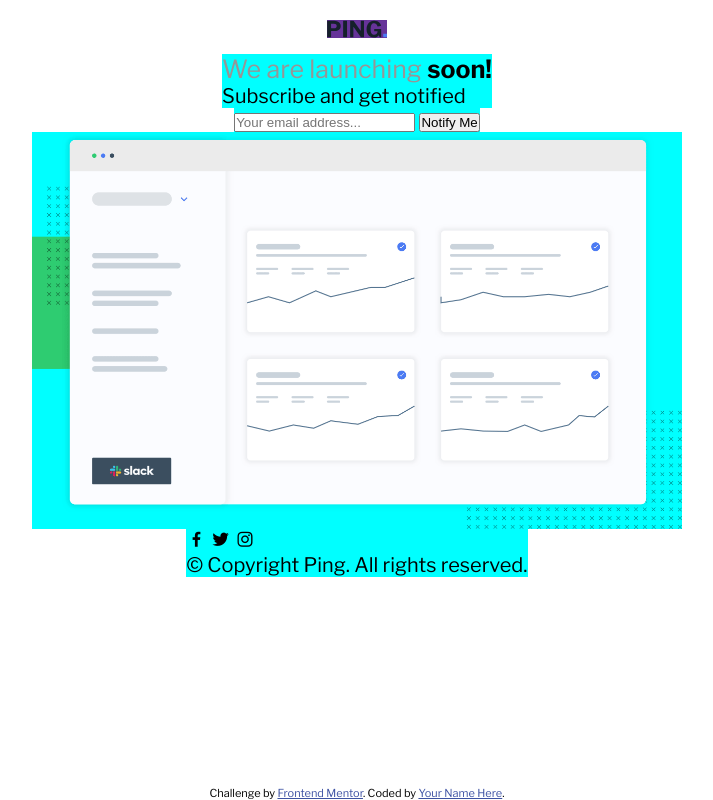
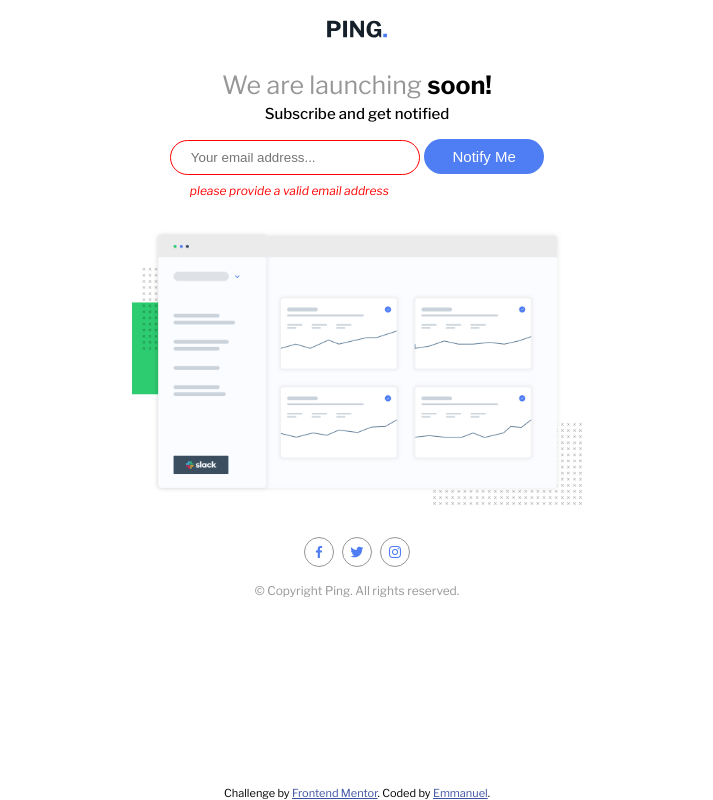
Before and after one commit to E00440/frontendmentor-ping-single-column-coming-soon-page, a plain HTML site: page index.html in a window 1280 px wide. Both pictures are taken after a click on the button "Notify Me". Shown: the whole page, without its empty margins (283-996 px from the left). Drawn offline with nearby package versions, Linux system fonts and the light colour scheme.

Commit message:
finished error and subscribed messages for the email input

```diff
--- a/index.html
+++ b/index.html
@@ -21,26 +21,37 @@
   </header>
 
   <main class="main">
-    <div class="main-div">
+    <div class="main-div main-div-one">
       <p class="main-launching-text">We are launching <span class="main-launching-span"><strong>soon!</strong></span></p>
 
       <p class="main-subscribe-text">Subscribe and get notified</p>
     </div>
 
-    <div class="main-div">
-      <input type="email" name="email" id="email" placeholder="Your email address..." class="main-email-input">
+    <div class="main-div main-div-two">
+      <div class="div-two-first-div">
+        <input type="email" name="email" id="email" placeholder="Your email address..." required class="main-email-input js-main-email-input">
 
-      <button type="submit" class="main-submit-button">Notify Me</button>
+        <button type="submit" id="email" class="main-submit-button js-main-submit-button">Notify Me</button>
+      </div>
+
+      <div class="div-two-second-div">
+        <p class="error-text js-error-text"></p>
+      </div>
     </div>
 
-    <div class="main-div">
+    <div class="main-div main-div-three">
       <img src="/images/illustration-dashboard.png" alt="illustration-dashboard" class="main-illustration-img">
     </div>
 
-    <div class="main-div">
-      <i class='bx bxl-facebook'></i>
-      <i class='bx bxl-twitter'></i>
-      <i class='bx bxl-instagram' ></i>
+    <div class="main-div main-div-four">
+      <div class="icons-container">
+        <div class="icon-background"><i class='bx bxl-facebook'></i></div>
+
+        <div class="icon-background"><i class='bx bxl-twitter'></i></div>
+
+        <div class="icon-background"><i class='bx bxl-instagram' ></i></div>
+
+      </div>
 
 
       <p class="main-copyright">&copy; Copyright Ping. All rights reserved.</p>
@@ -50,7 +61,7 @@
   <footer class="footer">
     <p class="attribution">
       Challenge by <a href="https://www.frontendmentor.io?ref=challenge" target="_blank">Frontend Mentor</a>.
-      Coded by <a href="#">Your Name Here</a>.
+      Coded by <a href="https://github.com/E00440" target="_blank">Emmanuel</a>.
     </p>
   </footer>
 
--- a/scripts/main.js
+++ b/scripts/main.js
@@ -0,0 +1,54 @@
+let inputElement = document.querySelector('.js-main-email-input');
+
+const buttonElement = document.querySelector('.js-main-submit-button');
+
+const errorElement = document.querySelector('.js-error-text');
+
+buttonElement.addEventListener('click', () => {
+  if (inputElement.value === '') {
+    invalidEmailInput();
+  } else if (!inputElement.value.includes('@')) {
+    invalidEmailInput();
+  } else if (!inputElement.value.includes('.')) {
+    invalidEmailInput();
+  } else {
+    validEmailInput();
+  }
+});
+
+inputElement.addEventListener('keydown', (event) => {
+  if (event.key === 'Enter') {
+    if(inputElement.value === '') {
+      invalidEmailInput();
+    } else if (!inputElement.value.includes('@')) {
+      invalidEmailInput();
+    } else if (!inputElement.value.includes('.')) {
+      invalidEmailInput();
+    } else {
+      validEmailInput();
+    }
+  }
+});
+
+
+function invalidEmailInput() {
+  errorElement.innerHTML = `<em>please provide a valid email address</em>`;
+  errorElement.classList.add('error-display');
+  inputElement.classList.add('invalid-email-input');
+}
+
+function validEmailInput() {
+  inputElement.value = '';
+  inputElement.classList.remove('invalid-email-input');
+  errorElement.classList.remove('error-display');
+  errorElement.innerHTML = `<em>Subscribed!</em>`
+  errorElement.classList.add('subscribed-display');
+
+  setTimeout(() => {
+    subscribedTimeout();
+  }, 3000);
+}
+
+function subscribedTimeout() {
+  errorElement.innerHTML = '';
+}
--- a/styles/main.css
+++ b/styles/main.css
@@ -16,6 +16,7 @@ img {
 
 body {
   background-color: white;
+  max-width: 100%;
   font-family: "Libre Franklin", sans-serif;
   font-size: 20px;
   display: flex;
@@ -32,10 +33,6 @@ body {
   height: auto;
 }
 
-.header {
-  background-color: rebeccapurple;
-}
-
 .footer {
   position: fixed;
   bottom: 0;
@@ -45,10 +42,15 @@ body {
   display: flex;
   flex-direction: column;
   align-items: center;
+  gap: 1rem;
 }
 
-.main-div {
-  background-color: aqua;
+.main-div-one {
+  display: flex;
+  flex-direction: column;
+  gap: 0.3rem;
+  align-items: center;
+  margin-top: 1rem;
 }
 
 .main-launching-text {
@@ -60,10 +62,111 @@ body {
   color: black;
 }
 
-.main-illustration-img {
-  width: 650px;
+.main-subscribe-text {
+  font-size: 15px;
+  font-weight: 500;
 }
 
+.main-div-two {
+  display: flex;
+  flex-direction: column;
+  gap: 0.5rem;
+}
+
+.main-email-input {
+  width: 250px;
+  height: 35px;
+  padding: 10px;
+  padding-left: 20px;
+  border: 1px solid #969696;
+  border-radius: 25px;
+  outline: none;
+}
+
+
+.invalid-email-input {
+  border: 1px solid red;
+}
+
+.main-submit-button {
+  width: 120px;
+  height: 35px;
+  border-radius: 25px;
+  background-color: #4f7df3;
+  color: white;
+  border: none;
+  font-size: 15px;
+  cursor: pointer;
+}
+
+.main-submit-button:hover {
+  opacity: 0.75;
+}
+
+.error-display {
+  font-size: 12px;
+  padding-left: 20px;
+  color: red;
+}
+
+.subscribed-display {
+  font-size: 12px;
+  padding-left: 20px;
+  color: green;
+}
+
+
+.main-illustration-img {
+  width: 450px;
+  margin-top: 1rem;
+  margin-bottom: 1rem;
+}
+
+
+.main-div-four {
+  display: flex;
+  flex-direction: column;
+  align-items: center;
+  gap: 1rem;
+}
+
+.icons-container {
+  display: flex;
+  gap: 0.5rem;
+}
+
+.icon-background {
+  background-color: white;
+  width: 30px;
+  height: 30px;
+  border-radius: 50%;
+  position: relative;
+  display: flex;
+  align-items: center;
+  justify-content: center;
+  cursor: pointer;
+  border: 0.1px solid #969696;
+}
+
+.icons-container i {
+  font-size: 16px;
+  border-radius: 50%;
+  color: #4f7df3;
+  cursor: pointer;
+}
+
+.icons-container i:hover {
+  color: white;
+}
+
+.icon-background:hover {
+  background-color: #4f7df3;
+}
+
+.main-copyright {
+  font-size: 12px;
+  color: #969696;
+}
 
 
 
```
Also changed, not shown: 1 other file.
